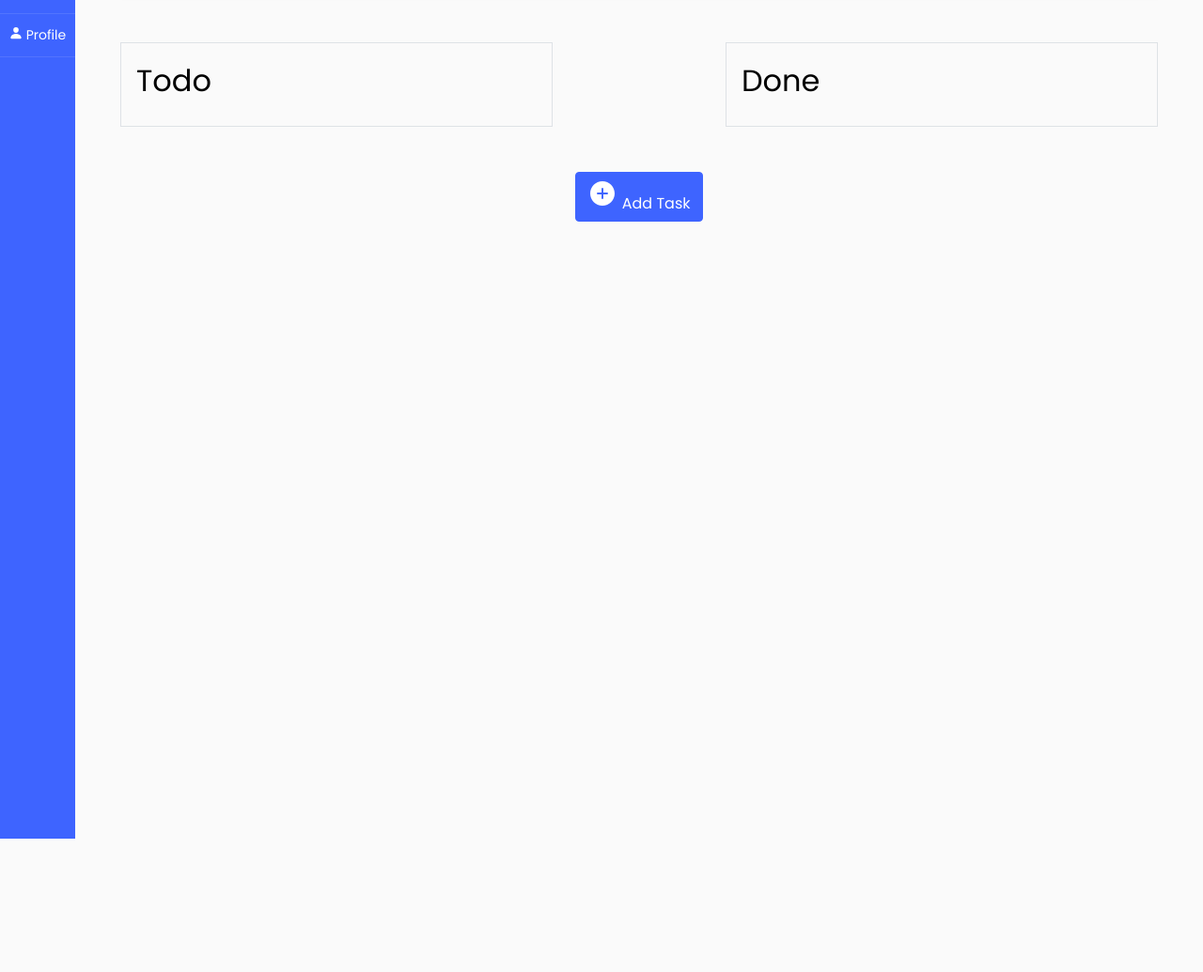
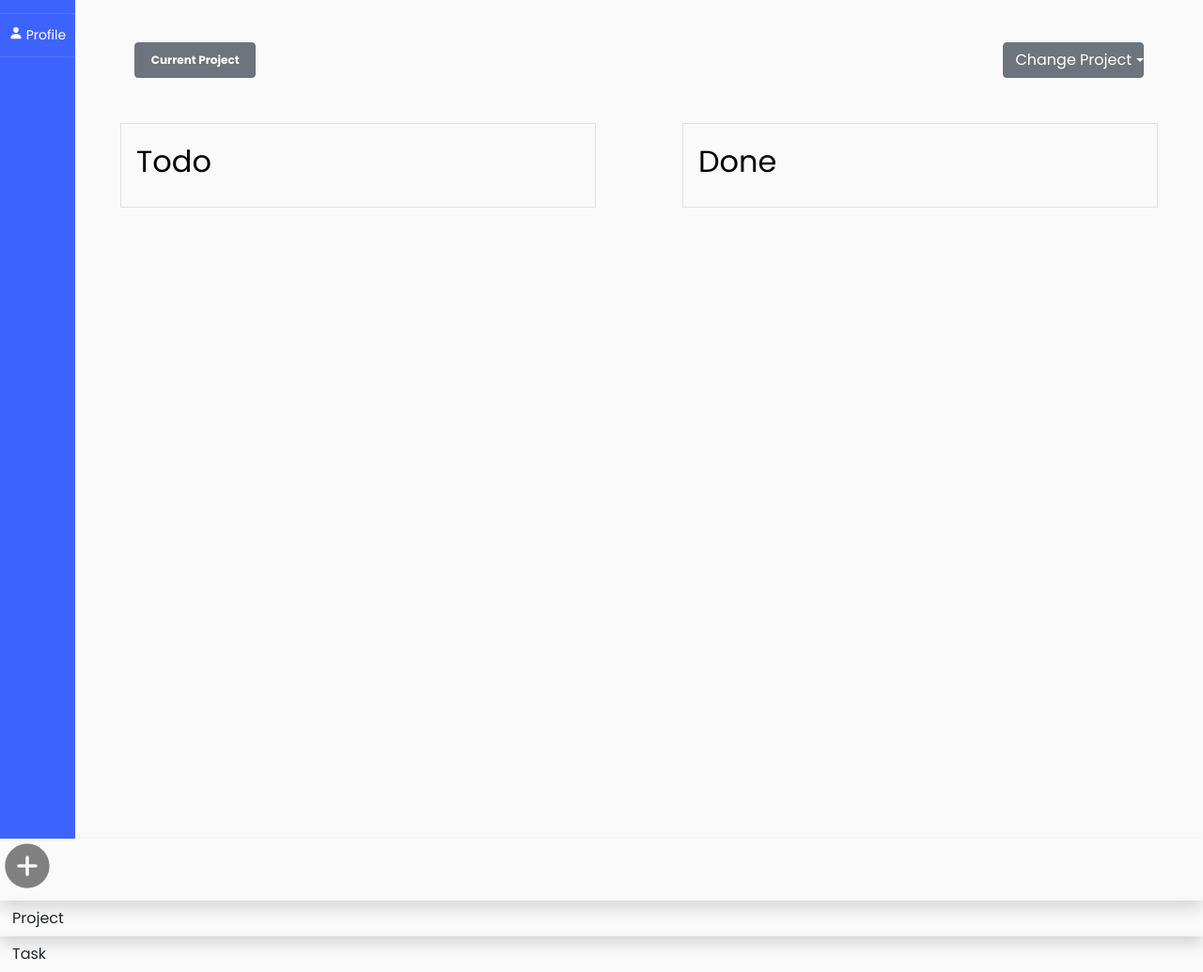
Before and after one commit to akhmadtaufik/project-todo-app, a Flask app: template app/templates/home.html in a window 1280 px wide. Shown: the part 119-1154 px from the top of the page at 94% size. Before the commit the page ends 1012 px from the top, so only its background shows below. Run offline with Flask 3, Linux system fonts and the light colour scheme; the template is opened without the code that fills it, so the values that code supplies are empty.

Commit message:
style: Improve structure and UI elements in the homepage HTML

```diff
--- a/app/templates/home.html
+++ b/app/templates/home.html
@@ -45,27 +45,83 @@
       </nav>
 
       <section class="container mt-5 min-vh-100" id="task" data-bs-spy="scroll">
+        <div class="d-flex justify-content-between">
+          <div>
+            <button type="button" class="btn btn-secondary">
+              <span class="badge text-bg-primary">Current Project</span>
+            </button>
+          </div>
+          <div class="dropdown">
+            <button class="btn btn-secondary dropdown-toggle" type="button" data-bs-toggle="dropdown"
+              aria-expanded="false">
+              Change Project
+            </button>
+            <ul class="dropdown-menu">
+              <li><a class="dropdown-item" href="#">Action</a></li>
+              <li><a class="dropdown-item" href="#">Another action</a></li>
+              <li><a class="dropdown-item" href="#">Something else here</a></li>
+            </ul>
+          </div>
+        </div>
         <div class="row mt-5">
           <div class="col border p-3" id="todo">
             <h2>Todo</h2>
             <!-- <article class="border p-3 drag" id="drag1"></article> -->
           </div>
-          <div class="col border p-3 offset-2">
+          <div class="col border p-3 offset-1">
             <h2>Done</h2>
           </div>
-        </div>
-        <div class="text-center">
-          <button class="btn btn-primary end-0 mx-5 my-5" id="btn-add" data-bs-toggle="modal"
-            data-bs-target="#modalAdd">
-            <ion-icon name="add-circle" style="font-size: 32px;"></ion-icon> Add Task
-          </button>
         </div>
       </section>
     </div>
   </div>
 
+  <!-- Floating Menu -->
+  <div class="fab-container">
+    <div class="fab shadow">
+      <div class="fab-content">
+        <span class="material-icons"><ion-icon name="add-circle" style="font-size: 58px;"></ion-icon></span>
+      </div>
+    </div>
+    <div class="sub-button shadow">
+      <button class="btn material-icons" id="btn-add-project" data-bs-toggle="modal"
+        data-bs-target="#modalAddProject">Project</button>
+    </div>
+    <div class="sub-button shadow">
+      <button class="btn material-icons" id="btn-add-task" data-bs-toggle="modal"
+        data-bs-target="#modalAddTask">Task</button>
+    </div>
+  </div>
+
+  <!-- Modal Add Project -->
+  <div class="modal fade" id="modalAddProject" tabindex="-1" aria-labelledby="modalAddProjectLabel" aria-hidden="true">
+    <div class="modal-dialog">
+      <div class="modal-content">
+        <div class="modal-header">
+          <h1 class="modal-title fs-5" id="modalAddLabel">ADD PROJECT</h1>
+        </div>
+        <div class="modal-body">
+          <form class="formAddTask">
+            <div class="mb-3">
+              <label for="recipient-name" class="col-form-label">Title:</label>
+              <input type="text" class="form-control" id="task-title">
+            </div>
+            <div class="mb-3">
+              <label for="message-text" class="col-form-label">Description:</label>
+              <textarea class="form-control" id="task-description"></textarea>
+            </div>
+          </form>
+        </div>
+        <div class="modal-footer">
+          <button type="button" class="btn btn-secondary" data-bs-dismiss="modal">Cancel</button>
+          <button type="button" class="btn btn-primary">Add Project</button>
+        </div>
+      </div>
+    </div>
+  </div>
+
   <!-- Modal Add Task -->
-  <div class="modal fade" id="modalAdd" tabindex="-1" aria-labelledby="modalAddLabel" aria-hidden="true">
+  <div class="modal fade" id="modalAddTask" tabindex="-1" aria-labelledby="modalAddLabel" aria-hidden="true">
     <div class="modal-dialog">
       <div class="modal-content">
         <div class="modal-header">
@@ -73,10 +129,20 @@
         </div>
         <div class="modal-body">
           <form class="formAddTask">
+            <div class="form-floating">
+              <label for="floatingSelect">Project : </label>
+              <select class="form-select" id="floatingSelect" aria-label="Floating label select example">
+                <option selected>Pilih Project</option>
+                <option value="1">One</option>
+                <option value="2">Two</option>
+                <option value="3">Three</option>
+              </select>
+            </div>
             <div class="mb-3">
               <label for="recipient-name" class="col-form-label">Title:</label>
               <input type="text" class="form-control" id="task-title">
             </div>
+
             <div class="mb-3">
               <label for="message-text" class="col-form-label">Description:</label>
               <textarea class="form-control" id="task-description"></textarea>
```
